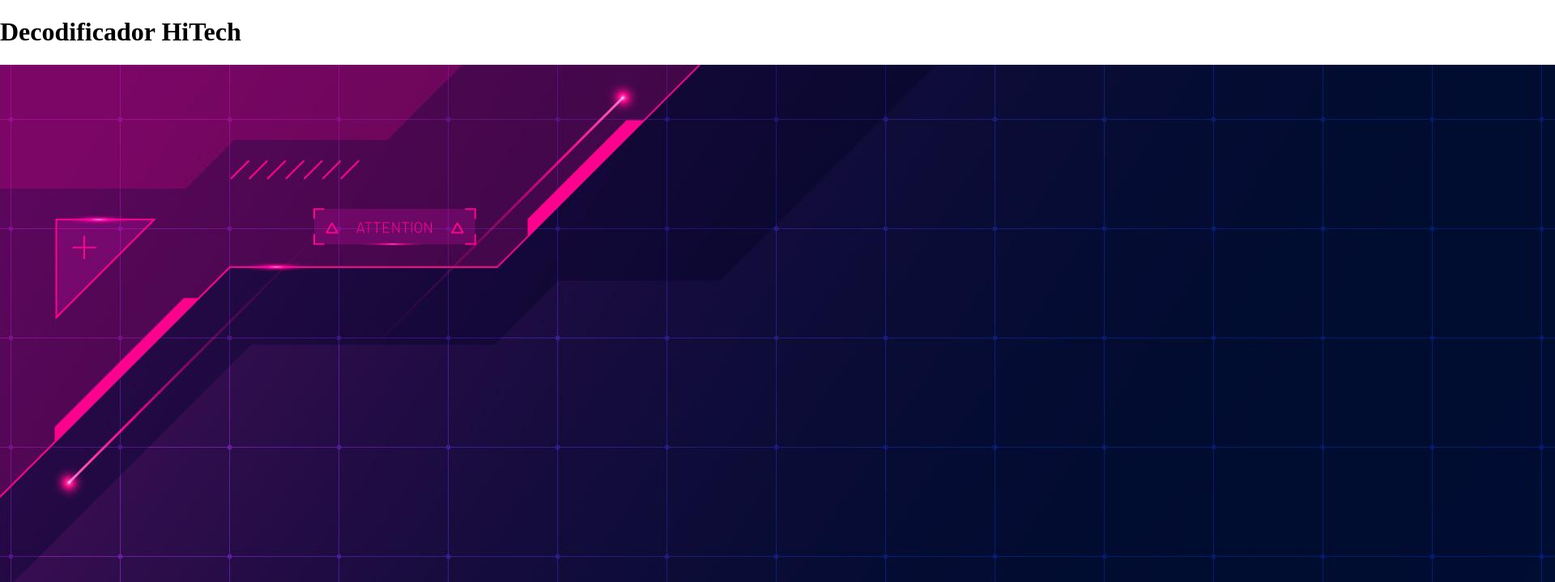
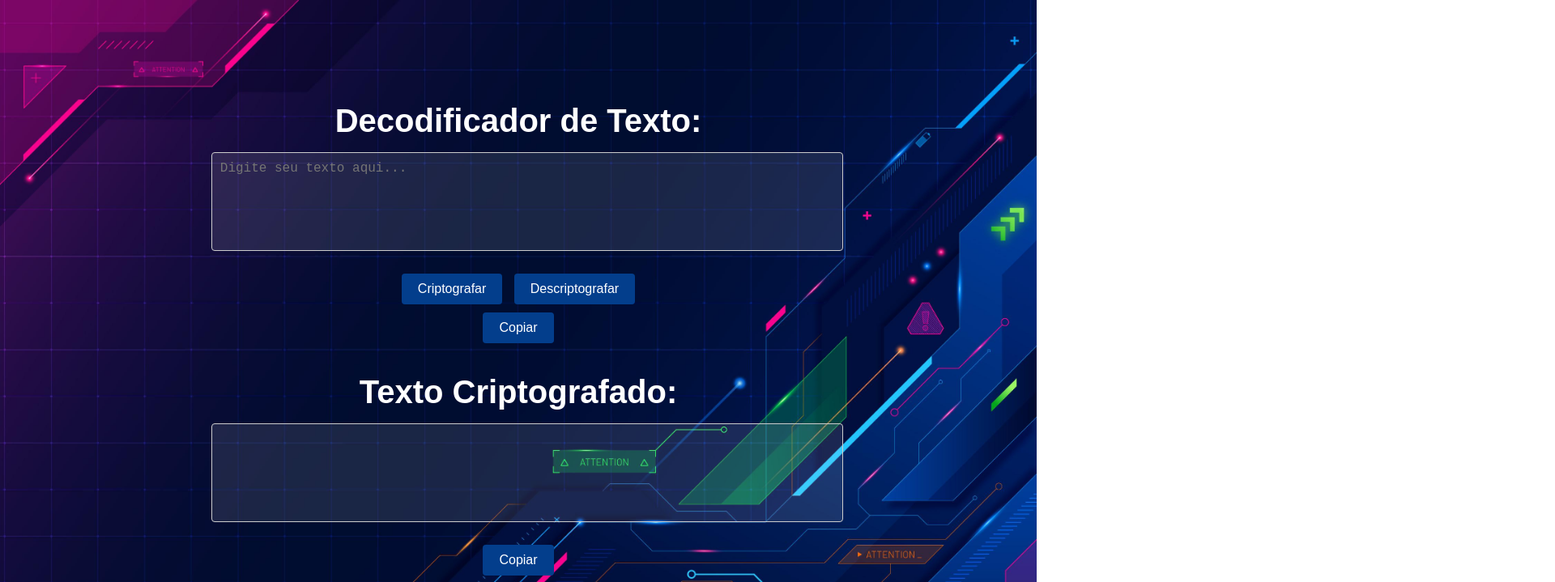
Before and after one commit to JeanLucas00/decodificador-de-texto, a plain HTML site: page index.html in a window 1280 px wide. Shown: the top 719 px of the page at 81% size, 1920 px wide, since content can reach past the window. Drawn offline with Linux system fonts and the light colour scheme; a web font is replaced by a local one.

Commit message:
Decodificador Pronto

```diff
--- /dev/null
+++ b/app.js
@@ -0,0 +1,32 @@
+function encryptText() {
+    const inputText = document.getElementById('inputText').value;
+    let encryptedText = inputText
+        .replace(/e/g, 'enter')
+        .replace(/i/g, 'imes')
+        .replace(/a/g, 'ai')
+        .replace(/o/g, 'ober')
+        .replace(/u/g, 'ufat');
+
+    document.getElementById('outputText').value = encryptedText;
+}
+
+function decryptText() {
+    const inputText = document.getElementById('inputText').value;
+    let decryptedText = inputText
+        .replace(/enter/g, 'e')
+        .replace(/imes/g, 'i')
+        .replace(/ai/g, 'a')
+        .replace(/ober/g, 'o')
+        .replace(/ufat/g, 'u');
+
+    document.getElementById('outputText').value = decryptedText;
+}
+
+function copyText() {
+    const textArea = document.getElementById('outputText');
+
+    navigator.clipboard.writeText(textArea.value)
+        .then(() => {
+            alert('Texto copiado para a área de transferência!');
+        })
+}
--- a/index.html
+++ b/index.html
@@ -1,16 +1,22 @@
 <!DOCTYPE html>
-<html lang="pt-br">
+<html lang="pt-BR">
 <head>
     <meta charset="UTF-8">
-    <meta http-equiv="X-UA-Compatible" content="IE=edge">
     <meta name="viewport" content="width=device-width, initial-scale=1.0">
     <title>Decodificador de Texto</title>
     <link rel="stylesheet" href="style.css">
 </head>
 <body>
-    <header>
-        <h1>Decodificador HiTech</h1>
-    </header>
-    <img src="./img/fundo.jpg" alt="Imagem HiTech">
+    <div class="container">
+        <h1>Decodificador de Texto:</h1>
+        <textarea id="inputText" placeholder="Digite seu texto aqui..."></textarea><br>
+        <button id="encryptBtn" onclick="encryptText()">Criptografar</button>
+        <button id="decryptBtn" onclick="decryptText()">Descriptografar</button><br>
+        <button id="copyBtn" onclick="copyText()">Copiar</button>
+        <h2>Texto Criptografado:</h2>
+        <textarea id="outputText" readonly></textarea><br>
+        <button id="copyBtn" onclick="copyText()">Copiar</button>
+    </div>
+    <script src="app.js"></script>
 </body>
 </html>
--- a/style.css
+++ b/style.css
@@ -1,8 +1,96 @@
-body{
+@import url('https://fonts.googleapis.com/css2?family=New+Amsterdam&display=swap');
+
+
+body {
+    font-family: "New Amsterdam", sans-serif;
+    display: flex;
+    align-items: center;
+    justify-content: center;
+    height: 100vh;
     margin: 0;
-    padding: 0;
+    background-image: url('img/fundo.jpg');
+    background-size: cover;
+    background-position: center;
+    background-repeat: no-repeat;
+    background-attachment: fixed;
+    padding: 0.5rem;
 }
 
-h1 {
+.container {
+    text-align: center;
+    width: 60%;
+    border-radius: 8px;
+}
 
+h1, h2{
+    font-size: 2.5rem;
+    color: white;
+    margin-bottom: 1rem;
 }
+
+textarea {
+    display: flex;
+    resize: none;
+    color: #ccc;
+    width: 100%;
+    height: 100px;
+    margin-bottom: 5px;
+    padding: 10px;
+    font-size: 1rem;
+    border: 1px solid #ccc;
+    border-radius: 4px;
+    background-color: transparent;
+    background-color: rgba(255, 255, 255, 0.1);
+}
+
+button {
+    padding: 10px 20px;
+    font-size: 16px;
+    margin: 5px;
+    cursor: pointer;
+    border: none;
+    border-radius: 4px;
+    background-color: #033E8C;
+    color: white;
+}
+
+button:hover {
+    background-color: #F2059F;
+    transition: 0.5s;
+}
+
+button:disabled {
+    background-color: #ccc;
+    cursor: not-allowed;
+}
+
+
+@media (max-width: 768px) {
+    h1, h2 {
+        font-size: 1.25rem;
+    }
+
+    textarea {
+        height: 80px;
+    }
+
+    button {
+        padding: 0.7rem 1rem;
+        font-size: 0.9rem;
+    }
+}
+
+@media (max-width: 480px) {
+    h1, h2 {
+        font-size: 1rem;
+    }
+
+    textarea {
+        height: 70px;
+    }
+
+    button {
+        padding: 0.6rem 0.8rem;
+        font-size: 0.8rem;
+    }
+}
```
